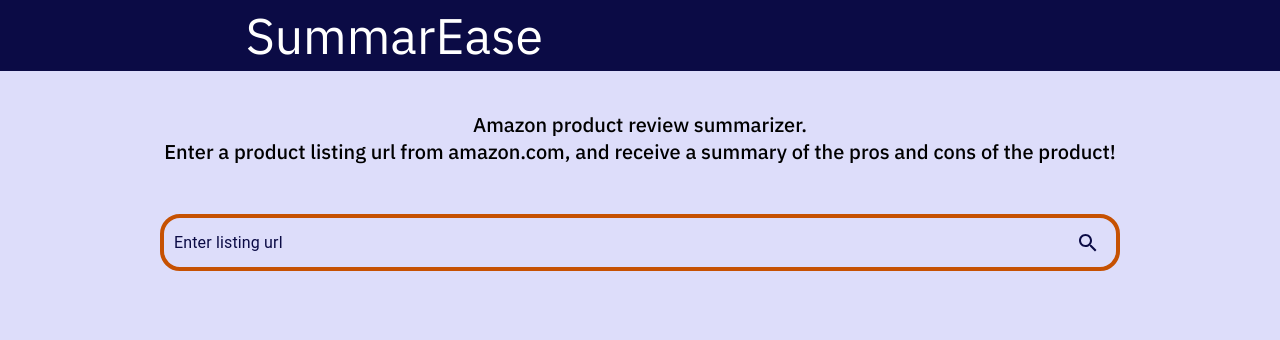
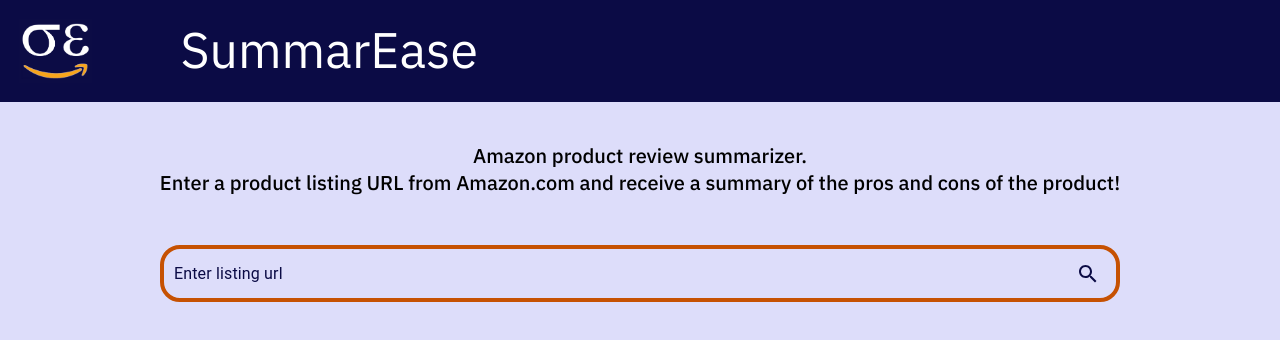
Before and after one commit to dipernalz/SummarEase, a React (Create React App) app in the folder client/: page / in a window 1280 px wide. Shown: the top 340 px of the page. Built offline with nearby package versions, Linux system fonts and the light colour scheme.

Commit message:
added logo, styling

```diff
--- a/client/src/components/header/Header.js
+++ b/client/src/components/header/Header.js
@@ -5,7 +5,7 @@ export default function Header() {
   return (
     <div className="header-container">
 
-      <div className="text-title">SummarEase</div>
+      <div className="logogroup"><img className="imgLogo" alt="SummarEase logo" src="summarease.png"></img><div className="text-title">SummarEase</div></div>
 
       <div>
       {/* Center */}
--- a/client/src/components/header/header.css
+++ b/client/src/components/header/header.css
@@ -1,6 +1,6 @@
 .header-container {
   display: flex;
-  justify-content: space-evenly;
+  /* justify-content: space-evenly; */
   flex-direction: row;
   padding: 0;
   margin: 0;
@@ -16,4 +16,19 @@
   font-weight: 400;
   font-size: 50px;
   line-height: 71px;
+  padding: 0.25em;
+  transform: translateY(-0.05em);
 }
+
+.imgLogo {
+  height: 4em;
+  padding: 1.2em;
+  padding-right: 4.75em;
+
+}
+
+.logogroup {
+  display: flex;
+  justify-content: center;
+  align-items: center;
+}
--- a/client/src/pages/home/Home.js
+++ b/client/src/pages/home/Home.js
@@ -99,7 +99,7 @@ export default function Home() {
     <div className="home-page">
       <div className="info-section">
         <div className="info-blurb">
-          Amazon product review summarizer.<br/>Enter a product listing url from amazon.com, and receive a summary of the pros and cons of the product!
+          Amazon product review summarizer.<br/>Enter a product listing URL from Amazon.com and receive a summary of the pros and cons of the product!
         </div>
       </div>
       <Searchbar urlCallback={queryBackend}/>
```
Also changed, not shown: client/public/summarease.png (added), 1 other file (tests, documents, lock files or other folders).
